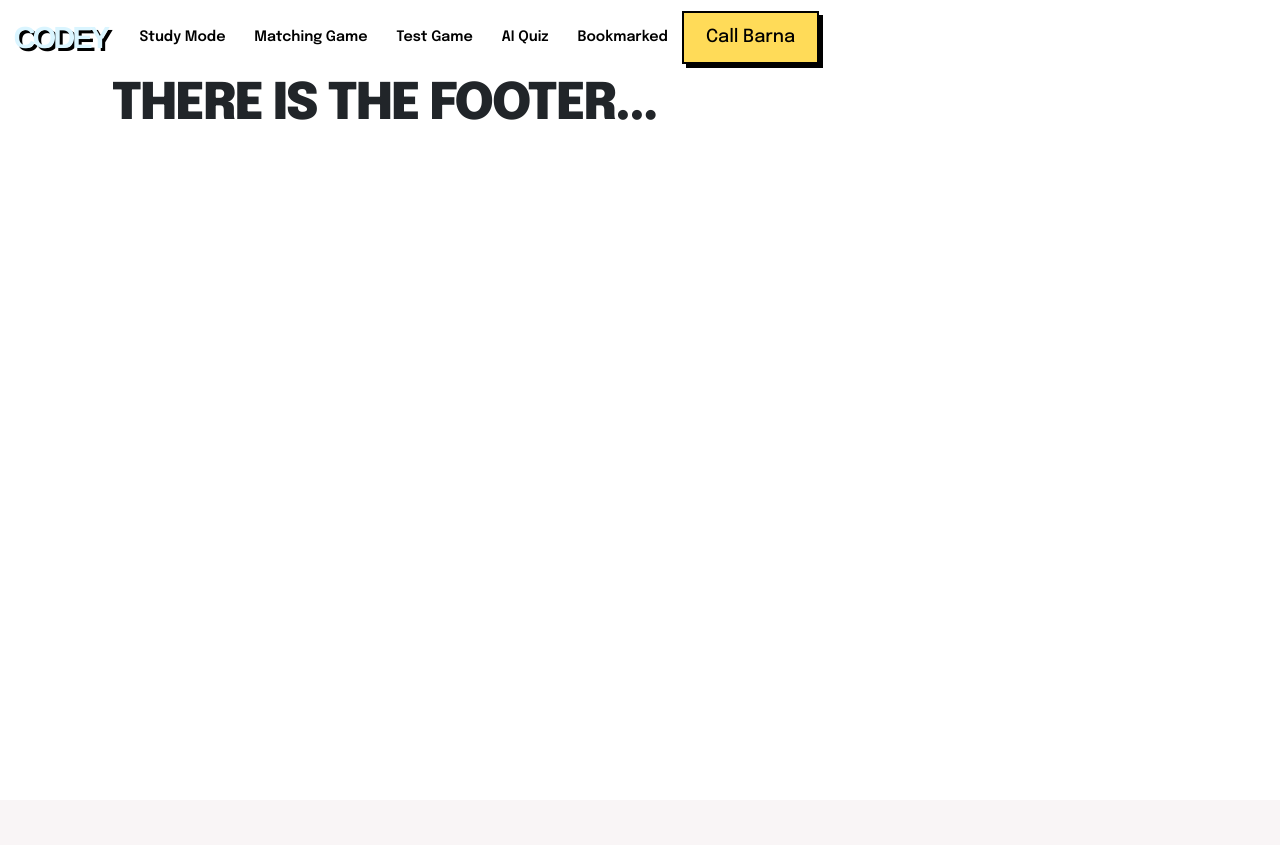
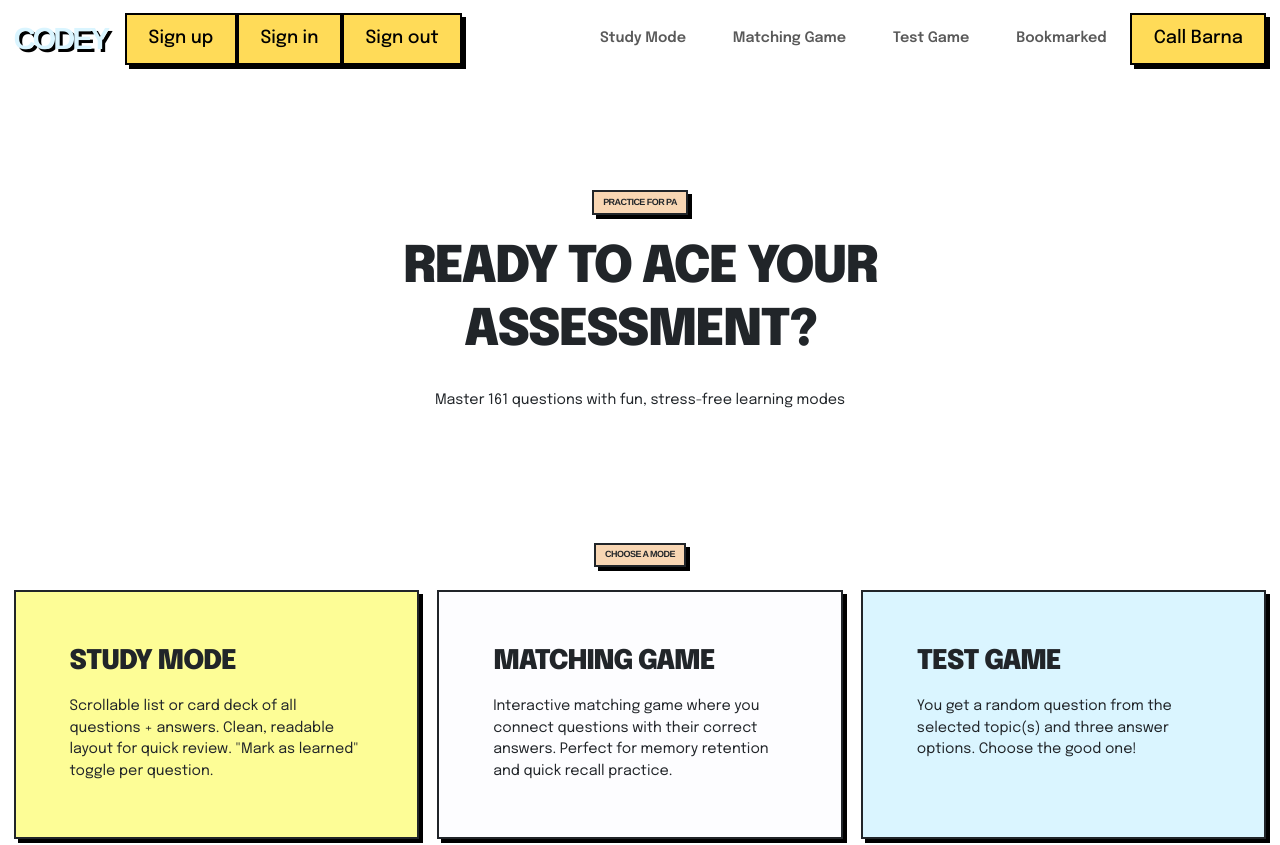
Before and after one commit to olgavegh/learning-app-core, a React (Vite) app: page / in a window 1280 px wide. Shown: the top 845 px of the page. Before the commit the page ends 800 px from the top, so only its background shows below. Built offline with nearby package versions, Linux system fonts and the light colour scheme; a web font is replaced by a local one.

Commit message:
add React Router

```diff
--- a/src/App.jsx
+++ b/src/App.jsx
@@ -2,56 +2,50 @@ import './App.css'
 
 import { Routes, Route, Link } from "react-router-dom"
 import { getNavItems } from "./constants/navigationData";
-
-import usePageNavigation from './hooks/usePageNavigation';
-import BookmarkedPage from './pages/BookmarkedPage';
-import StudyPage from "./pages/StudyPage";
-import TestPage from './pages/TestPage';
-import Header from "./components/Header";
+import UserBtns from "./components/UserBtns";
 import DashBoard from "./pages/DashBoard";
 import Footer from "./components/Footer";
-import MatchingPage from "./pages/MatchingPage";
+
 
 function App() {
-  const { currentPage, navigateToPage } = usePageNavigation()
 
   return (
     <>
       <header>
         <nav className="navbar navbar-expand-lg sticky-top">
           <div className="container-fluid">
-            <Link to="/" className="navbar-brand" >Codey</Link>
-
+            <Link to="/" className="navbar-brand">Codey</Link>
 
             <button className="navbar-toggler" type="button" data-bs-toggle="collapse" data-bs-target="#navbarNav" aria-controls="navbarNav" aria-expanded="false" aria-label="Toggle navigation">
               <span className="navbar-toggler-icon"></span>
             </button>
 
-            <div className="collapse navbar-collapse align-items-center" id="navbarNav">
-
-              {getNavItems(currentPage).map((page, index) => (
-                <Link to={page.id} className="nav-item fw-semibold">{page.text}</Link>
-              ))}
-              <div>
-                <button className="navbar-cta" type="button" data-bs-toggle="collapse" data-bs-target="#navbarNav" aria-controls="cta" aria-expanded="false" aria-label="Call to Action">
-                  Call Barna
-                </button>
+            <div className="collapse navbar-collapse" id="navbarNav">
+              <div className="d-flex align-items-center me-auto">
+                <UserBtns />
               </div>
-
+              <ul className="navbar-nav ms-auto align-items-center">
+                {getNavItems().map((page, index) => (
+                  <li key={index} className="nav-item fw-semibold">
+                    <Link to={page.id} className="nav-link">{page.text}</Link>
+                  </li>
+                ))}
+                <li>
+                  <button className="navbar-cta" type="button" aria-label="Call to Action">
+                    Call Barna
+                  </button>
+                </li>
+              </ul>
             </div>
           </div>
         </nav>
       </header>
 
       <Routes>
-        {/* <div className="">
-          {currentPage === "dashboard" && <DashBoard navigateToPage={navigateToPage} />}
-          {currentPage === "study" && <StudyPage />}
-          {currentPage === "matching" && <MatchingPage />}
-          {currentPage === "test" && <TestPage />}
-          {currentPage === "bookmarks" && <BookmarkedPage />}
-        </div> */}
-
+        <Route path="/" element={<DashBoard />} />
+        {getNavItems().map((page, index) => (
+          <Route key={index} path={`/${page.id}`} element={page.component} />
+        ))}
       </Routes>
       <Footer />
     </>
--- a/src/components/CardComponents.jsx
+++ b/src/components/CardComponents.jsx
@@ -1,3 +1,5 @@
+import { Link } from "react-router-dom";
+
 export function CardContent({ title = 'STUDY Mode', description = 'Scrollable list or card deck of all questions + answers. Clean, readable layout for quick review. "Mark as learned" toggle per question.', backgroundColor }) {
     return (
         <div className="d-block border border-2 border-dark p-4 p-md-5 hard-shadow w-100 h-100 position-relative"
@@ -16,11 +18,11 @@ export function CardContent({ title = 'STUDY Mode', description = 'Scrollable li
 }
 
 // clickable container
-export function CardLink({ onClick, children }) {
+export function CardLink({ to, onClick, children }) {
     return (
-        <a href="#" className="col" onClick={onClick}>
+        <Link to={to} className="col text-decoration-none" onClick={onClick}>
             {children}
-        </a>
+        </Link>
     )
 
 }
--- a/src/components/Header.jsx
+++ b/src/components/Header.jsx
@@ -6,7 +6,7 @@ function Header({ currentPage, navigateToPage }) {
 	return (
 		<>
 			<nav className="navbar navbar-expand-lg">
-				<div className="container-fluid align-items-center">
+				<div className="container-fluid">
 					<a className="navbar-brand" href="#" onClick={() => navigateToPage('dashboard')}>
 						Codey
 					</a>
@@ -15,9 +15,10 @@ function Header({ currentPage, navigateToPage }) {
 						<span className="navbar-toggler-icon"></span>
 					</button>
 
-					<UserBtns />
-
-					<div className="collapse navbar-collapse align-items-center" id="navbarNav">
+					<div className="collapse navbar-collapse" id="navbarNav">
+						<div className="d-flex align-items-center me-auto">
+							<UserBtns />
+						</div>
 						<ul className="navbar-nav ms-auto align-items-center">
 							{getNavItems(currentPage).map((page, index) => (
 								<li key={index} className="nav-item fw-semibold">
--- a/src/constants/navigationData.js
+++ b/src/constants/navigationData.jsx
@@ -1,13 +1,17 @@
 // ====================================
 // APP NAVIGATION & PAGES DATA
 // ====================================
+
+import StudyPage from "../pages/StudyPage";
+import MatchingPage from "../pages/MatchingPage";
+import TestPage from "../pages/TestPage";
+import BookmarkedPage from "../pages/BookmarkedPage";
 
 export const PAGES = {
   DASHBOARD: "dashboard",
   STUDY: "study",
   MATCHING: "matching",
   TEST: "test",
-  QUIZ: "quiz",
   BOOKMARKS: "bookmarks",
 };
 
@@ -21,6 +25,7 @@ export const FEATURE_ITEMS = [
     description:
       'Scrollable list or card deck of all questions + answers. Clean, readable layout for quick review. "Mark as learned" toggle per question.',
     icon: "📚",
+    component: <StudyPage />,
   },
   {
     id: PAGES.MATCHING,
@@ -31,6 +36,7 @@ export const FEATURE_ITEMS = [
     description:
       "Interactive matching game where you connect questions with their correct answers. Perfect for memory retention and quick recall practice.",
     icon: "🎯",
+    component: <MatchingPage />,
   },
   {
     id: PAGES.TEST,
@@ -41,26 +47,19 @@ export const FEATURE_ITEMS = [
     description:
       "You get a random question from the selected topic(s) and three answer options. Choose the good one!",
     icon: "✅",
+    component: <TestPage />,
   },
-  {
-    id: PAGES.QUIZ,
-    text: "AI Quiz",
-    activity: false,
-    order: 5,
-    backgroundColor: "rgb(248, 214, 179)",
-    description:
-      "Allow the learner to type answers in natural language (not multiple-choice), and get instant, friendly, AI-generated feedback that judges whether their answer is correct, partially correct, or incorrect — with a short explanation.",
-    icon: "🤖",
-  },
+
   {
     id: PAGES.BOOKMARKS,
     text: "Bookmarked",
     activity: false,
     order: 6,
-    backgroundColor: "rgb(253, 253, 256)",
+    backgroundColor: "rgb(248, 214, 179)",
     description:
       "Save your favorite questions and challenging topics for later review. Organize your study materials and track questions you want to revisit before your assessment.",
     icon: "🔖",
+    component: <BookmarkedPage />,
   },
 ];
 
@@ -98,6 +97,7 @@ export function getNavItems(currentPage) {
     id: item.id,
     text: item.text,
     activity: item.id === currentPage,
+    component: item.component,
   }));
 }
 
--- a/src/hooks/usePageNavigation.js
+++ /dev/null
@@ -1,14 +0,0 @@
-import { useState } from "react";
-
-function usePageNavigation() {
-  const [currentPage, setCurrentPage] = useState("dashboard"); // dashboard | study | matching | memory | quiz | bookmarks
-
-  const navigateToPage = (page) => {
-    console.log("... am editing the page right now", currentPage);
-    setCurrentPage(page);
-  };
-
-  return { currentPage, navigateToPage };
-}
-
-export default usePageNavigation;
--- a/src/pages/DashBoard.jsx
+++ b/src/pages/DashBoard.jsx
@@ -2,8 +2,9 @@ import { CardContent, CardLink, CardContainer } from "../components/CardComponen
 import Badge from "../components/Badge"
 import TitleContainer from '../components/TitleContainer';
 import { getDashboardCards } from "../constants/navigationData";
+import { Link } from "react-router-dom"
 
-function DashBoard({ navigateToPage }) {
+function DashBoard() {
 
 
     return (
@@ -19,7 +20,7 @@ function DashBoard({ navigateToPage }) {
                 <Badge textContent={"Choose a mode"} />
                 <CardContainer>
                     {getDashboardCards().map(card => (
-                        <CardLink key={card.id} onClick={() => navigateToPage(card.page)}>
+                        <CardLink key={card.id} to={`/${card.page}`}>
                             <CardContent
                                 key={card.id}
                                 backgroundColor={card.backgroundColor}
```
Also changed, not shown: src/components/UserBtns.jsx (line endings or trailing spaces).
